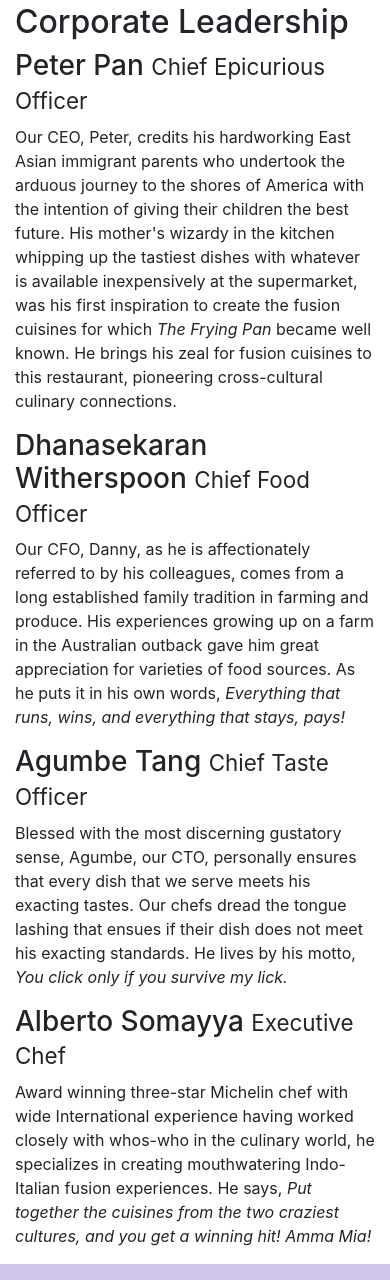
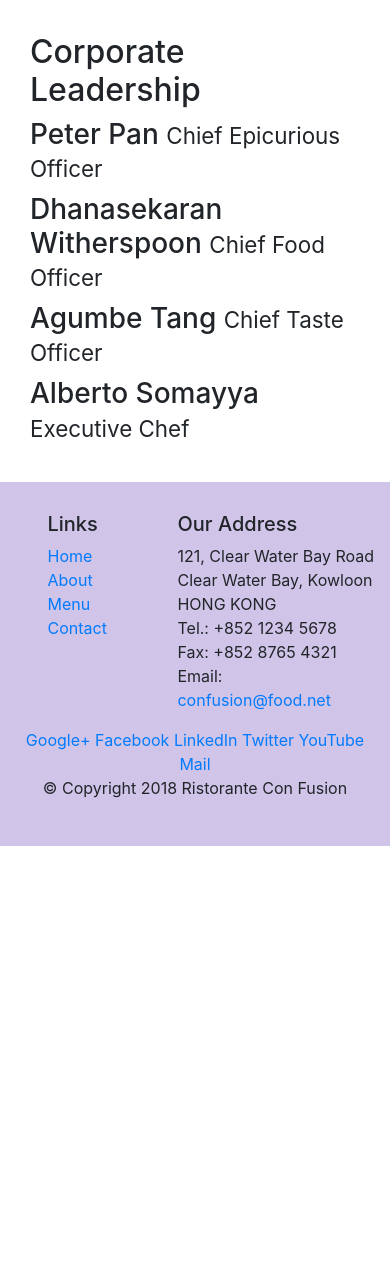
Before and after one commit to msatlan/git-test, a website: page aboutus.html in a window 390 px wide. Shown: the part 1000-2280 px from the top of the page. After the commit the page ends 1846 px from the top, so only its background shows below. Drawn offline with nearby package versions, Linux system fonts and the light colour scheme.

Commit message:
update layout for mobile devices

```diff
--- a/aboutus.html
+++ b/aboutus.html
@@ -38,7 +38,7 @@
         </div>
 
         <div class="container">
-            <div class="row history" >
+            <div class="row row-content" >
                 <div class="col-sm-6">
                     <h2>Our History</h2>
                     <p>Started in 2010, Ristorante con Fusion quickly established itself as a culinary icon par excellence in Hong Kong. With its unique brand of world fusion cuisine that can be found nowhere else, it enjoys patronage from the A-list clientele in Hong Kong.  Featuring four of the best three-star Michelin chefs in the world, you never know what will arrive on your plate the next time you visit us.</p>
@@ -51,17 +51,19 @@
         </div>
 
 
-        <div>
+        <div class="container">
+            <div class="row row-content">
                 <div>
                     <h2>Corporate Leadership</h2>
                     <h3>Peter Pan <small>Chief Epicurious Officer</small></h3>
-                <p>Our CEO, Peter, credits his hardworking East Asian immigrant parents who undertook the arduous journey to the shores of America with the intention of giving their children the best future. His mother's wizardy in the kitchen whipping up the tastiest dishes with whatever is available inexpensively at the supermarket, was his first inspiration to create the fusion cuisines for which <em>The Frying Pan</em> became well known. He brings his zeal for fusion cuisines to this restaurant, pioneering cross-cultural culinary connections.</p>
+                    <p class="d-none d-sm-block">Our CEO, Peter, credits his hardworking East Asian immigrant parents who undertook the arduous journey to the shores of America with the intention of giving their children the best future. His mother's wizardy in the kitchen whipping up the tastiest dishes with whatever is available inexpensively at the supermarket, was his first inspiration to create the fusion cuisines for which <em>The Frying Pan</em> became well known. He brings his zeal for fusion cuisines to this restaurant, pioneering cross-cultural culinary connections.</p>
                     <h3>Dhanasekaran Witherspoon <small>Chief Food Officer</small></h3>
-                <p>Our CFO, Danny, as he is affectionately referred to by his colleagues, comes from a long established family tradition in farming and produce. His experiences growing up on a farm in the Australian outback gave him great appreciation for varieties of food sources. As he puts it in his own words, <em>Everything that runs, wins, and everything that stays, pays!</em></p>
+                    <p class="d-none d-sm-block">Our CFO, Danny, as he is affectionately referred to by his colleagues, comes from a long established family tradition in farming and produce. His experiences growing up on a farm in the Australian outback gave him great appreciation for varieties of food sources. As he puts it in his own words, <em>Everything that runs, wins, and everything that stays, pays!</em></p>
                     <h3>Agumbe Tang <small>Chief Taste Officer</small></h3>
-                <p>Blessed with the most discerning gustatory sense, Agumbe, our CTO, personally ensures that every dish that we serve meets his exacting tastes. Our chefs dread the tongue lashing that ensues if their dish does not meet his exacting standards. He lives by his motto, <em>You click only if you survive my lick.</em></p>
+                    <p class="d-none d-sm-block">Blessed with the most discerning gustatory sense, Agumbe, our CTO, personally ensures that every dish that we serve meets his exacting tastes. Our chefs dread the tongue lashing that ensues if their dish does not meet his exacting standards. He lives by his motto, <em>You click only if you survive my lick.</em></p>
                     <h3>Alberto Somayya <small>Executive Chef</small></h3>
-                <p>Award winning three-star Michelin chef with wide International experience having worked closely with whos-who in the culinary world, he specializes in creating mouthwatering Indo-Italian fusion experiences. He says, <em>Put together the cuisines from the two craziest cultures, and you get a winning hit! Amma Mia!</em></p>
+                    <p class="d-none d-sm-block">Award winning three-star Michelin chef with wide International experience having worked closely with whos-who in the culinary world, he specializes in creating mouthwatering Indo-Italian fusion experiences. He says, <em>Put together the cuisines from the two craziest cultures, and you get a winning hit! Amma Mia!</em></p>
+                </div>
             </div>
        </div>
 
--- a/css/styles.css
+++ b/css/styles.css
@@ -11,7 +11,7 @@
     padding: 30px 0px 30px 0px;
 }
 
-.history {
+.row-content {
     margin: 0px auto;
     padding: 30px 0px 30px 0px;
 }
```
Lines whose indentation alone changed are shown as unchanged.
